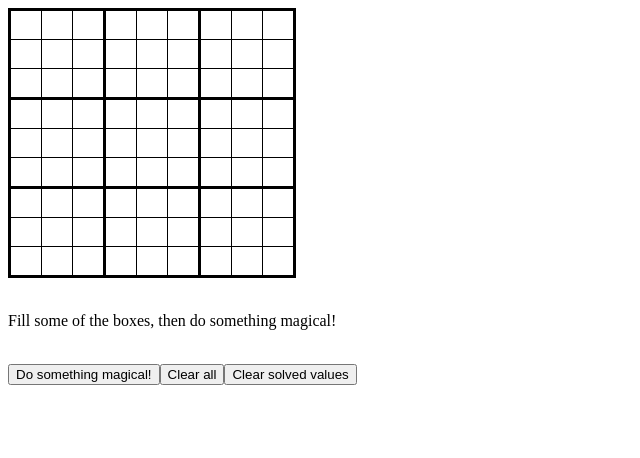
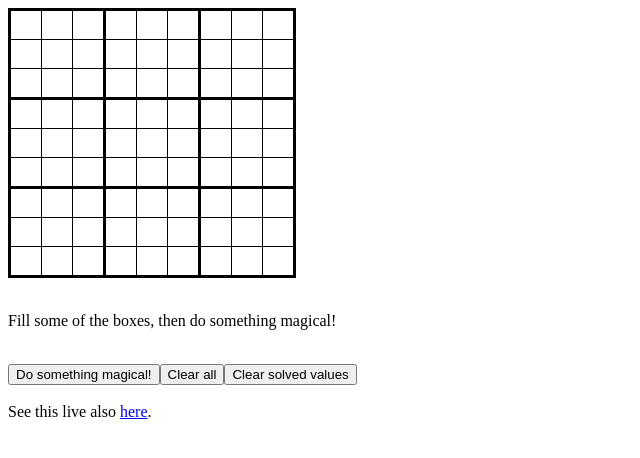
Before and after one commit to paruby/sudoku-solver, a plain HTML site: page index.html in a window 1280 px wide. Shown: the whole page, without its empty margins (0-640 px from the left). Drawn offline with Linux system fonts and the light colour scheme.

Commit message:
Update index.html

```diff
--- a/index.html
+++ b/index.html
@@ -286,6 +286,8 @@ function clearPartial() {
 
 <button type="button" onclick="runAll()">Do something magical!</button><button type="button" onclick="clearAll()">Clear all</button><button type="button" onclick="clearPartial()">Clear solved values</button>
 
-
+<br>
+<br>
+    See this live also <a href="http://paulrubenstein.co.uk/sudoku-solver/">here</a>.
 </body>
 </html>
```
